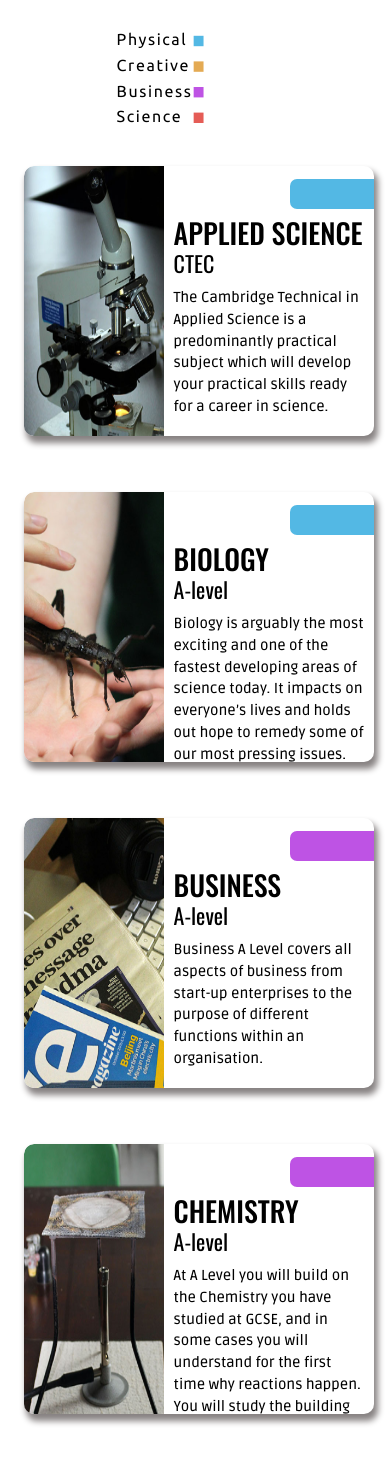
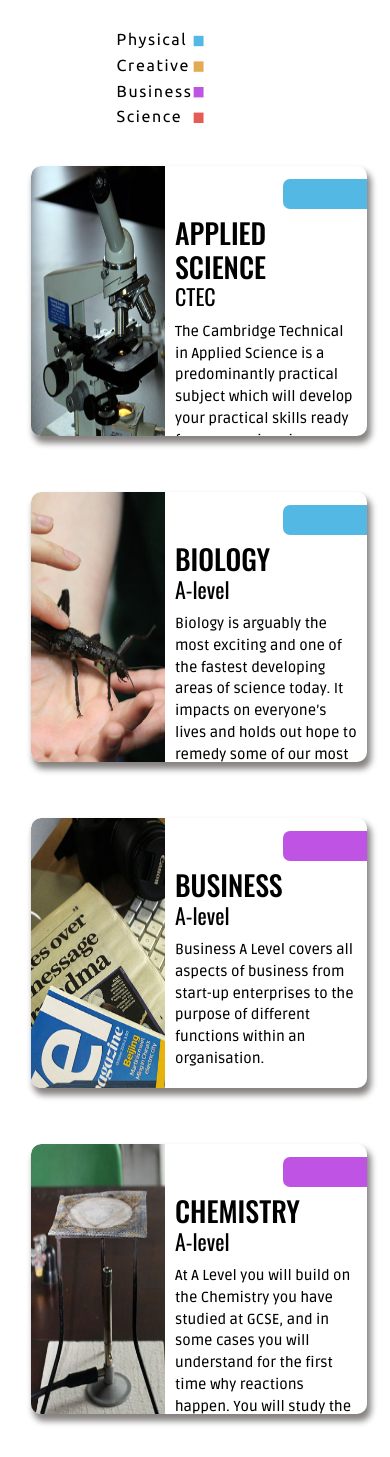
Before and after one commit to toby-mortimer/assignment1.3, a Flask app: page /courses in a window 390 px wide. Shown: the part 100-1557 px from the top of the page. Run offline with Flask 2, Linux system fonts and the light colour scheme.

Commit message:
touch ups

```diff
--- a/static/base.css
+++ b/static/base.css
@@ -267,6 +267,11 @@
       width: 5%;
     }
   }
+  @media screen and (max-width: 330px) {
+    .searchBar {
+      display: none;
+    }
+  }
 
 /* form of the searchbar */
   .bar {
--- a/static/course.css
+++ b/static/course.css
@@ -115,6 +115,12 @@
     }
 }
 
+@media screen and (max-width: 500px) {
+    .cards {
+        grid-template-columns: repeat(auto-fit, minmax(250px, 1fr));
+    }
+}
+
 a:link {
     text-decoration: none;
 }
```
